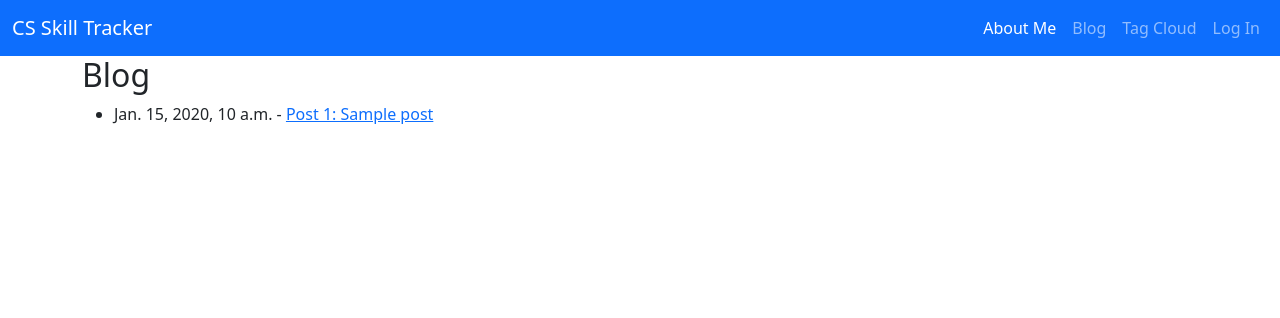
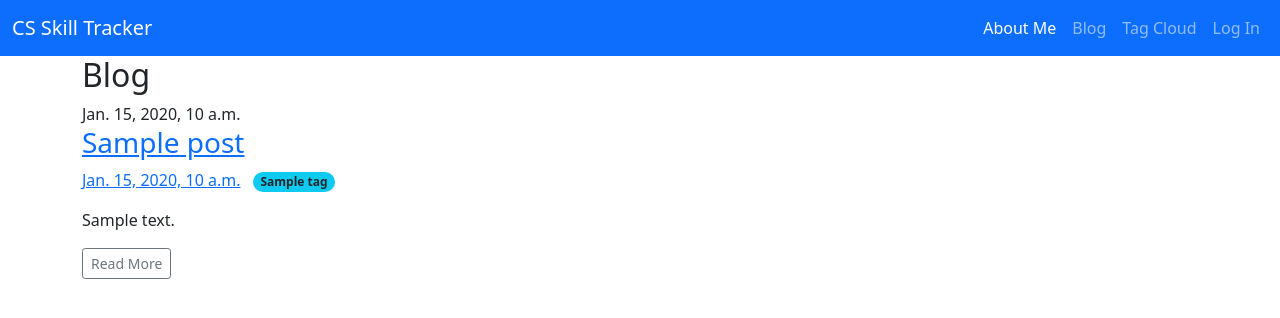
Before and after one commit to ttdao/csci-33a, a Django app: page /skilltracker/blog in a window 1280 px wide. Shown: the top 318 px of the page. Run offline with Django 4.2, Linux system fonts and the light colour scheme; tables that the repository leaves empty hold one stand-in row (values such as "Sample post"); style sheets or scripts are compiled from the project's sources; some libraries are stand-ins or nearby versions.

Commit message:
Big Update on Blog and Comments

```diff
--- a/FinalProject/final/final/settings.py
+++ b/FinalProject/final/final/settings.py
@@ -28,6 +28,7 @@ DEBUG = True
 
 ALLOWED_HOSTS = [
     '0.0.0.0',
+    '127.0.0.1',
     'boiling-tundra-04008.herokuapp.com',
     'localhost',
 ]
--- a/FinalProject/final/skilltracker/forms.py
+++ b/FinalProject/final/skilltracker/forms.py
@@ -45,5 +45,7 @@ class CreateComment(forms.ModelForm):
         widgets = {
             'comment': forms.Textarea(attrs={'class': 'form-control',
                                              'placeholder': 'Leave a comment',
-                                             'aria-label': 'Leave a comment'}),
+                                             'aria-label': 'Leave a comment',
+                                             'cols': 5,
+                                             'rows': 5}),
         }
--- a/FinalProject/final/skilltracker/models.py
+++ b/FinalProject/final/skilltracker/models.py
@@ -66,6 +66,6 @@ class Comment(models.Model):
         return f"User: {self.user} posted the comment {self.comment} on the post {self.post.id} on {self.date}"
 
 
-# Remember to first run python manage.py makemigrations
+# Remember to first run python3 manage.py makemigrations
 # then python manage.py migrate
 # to migrate those changes to your database
--- a/FinalProject/final/skilltracker/templates/skilltracker/blog.html
+++ b/FinalProject/final/skilltracker/templates/skilltracker/blog.html
@@ -2,11 +2,34 @@
 
 {% block body %}
     <div class="container">
-<h2>Blog</h2>
-    <ul>
-    {%  for post in blogposts %}
-        <li>{{ post.date }} - <a href="{%  url 'skilltracker:post' post.id %}" > Post {{ post.id }}: {{ post.title }}</a></li>
-    {%  endfor %}
-    </ul>
+        <h2>Blog</h2>
+        {#        <ul>#}
+        {% for post in blogposts %}
+            {#        <li>{{ post.date }} - <a href="{%  url 'skilltracker:post' post.id %}" > Post {{ post.id }}: {{ post.title }}</a></li>#}
+            <div class="post">
+                <span class="post-date">{{ post.date }}</span>
+                <div class="post-content">
+                    <a href="{% url 'skilltracker:post' post.id %}"><h3>{{ post.title }}</h3></a>
+                    <ul class="post-meta list-inline">
+                        <li class=list-inline-item">
+                            <a href="#">{{ post.user }}
+                        </li>
+                        <li class="list-inline-item">
+                            <a href="#">{{ post.date }}</a>
+                        </li>
+                        <li class="list-inline-item">
+                            {% for tag in post.tag.all %}
+                                <a href="#"><span class="badge rounded-pill bg-info text-dark">{{ tag }}</span></a>
+                            {% endfor %}
+                        </li>
+                    </ul>
+                    <p>{{ post.content }}</p>
+                    <a href="#" class="btn btn-outline-secondary btn-sm">Read More</a>
+                    <br>
+                </div>
+                <br>
+            </div>
+        {% endfor %}
+        {#        </ul>#}
     </div>
 {% endblock %}
--- a/FinalProject/final/skilltracker/templates/skilltracker/login.html
+++ b/FinalProject/final/skilltracker/templates/skilltracker/login.html
@@ -8,7 +8,7 @@
         <div>{{ message }}</div>
     {% endif %}
 
-    <form action="{% url 'login' %}" method="post">
+    <form action="{% url 'skilltracker:login' %}" method="post">
         {% csrf_token %}
         <div class="form-group">
             <input autofocus class="form-control" type="text" name="username" placeholder="Username">
@@ -19,6 +19,6 @@
         <input class="btn btn-primary" type="submit" value="Login">
     </form>
 
-    Don't have an account? <a href="{% url 'register' %}">Register here.</a>
+    Don't have an account? <a href="{% url 'skilltracker:register' %}">Register here.</a>
 
 {% endblock %}
--- a/FinalProject/final/skilltracker/templates/skilltracker/register.html
+++ b/FinalProject/final/skilltracker/templates/skilltracker/register.html
@@ -8,7 +8,7 @@
         <div>{{ message }}</div>
     {% endif %}
 
-    <form action="{% url 'register' %}" method="post">
+    <form action="{% url 'skilltracker:register' %}" method="post">
         {% csrf_token %}
         <div class="form-group">
             <input class="form-control" autofocus type="text" name="username" placeholder="Username">
@@ -25,6 +25,6 @@
         <input class="btn btn-primary" type="submit" value="Register">
     </form>
 
-    Already have an account? <a href="{% url 'login' %}">Log In here.</a>
+    Already have an account? <a href="{% url 'skilltracker:login' %}">Log In here.</a>
 
 {% endblock %}
```
Also changed, not shown: FinalProject/final/skilltracker/templates/skilltracker/blogpost.html (+15 -1 lines).
